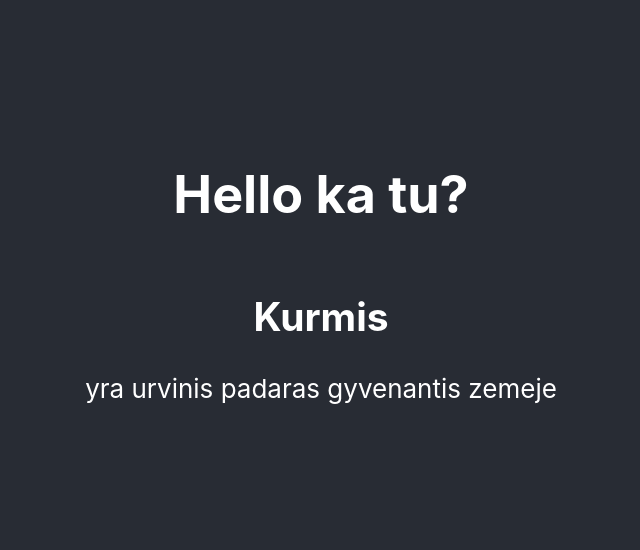
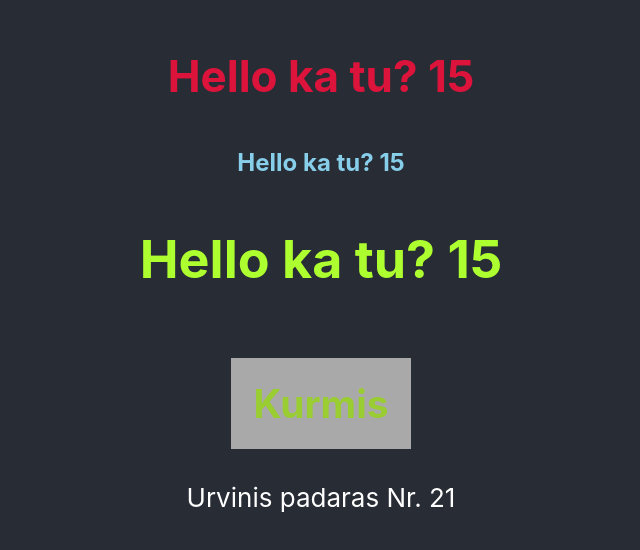
Before and after one commit to LeoGytis/vienaragiai, a React (Create React App) app in the folder r1/: page / in a window 1280 px wide. Shown: the part 134-684 px from the top of the page, without its empty margins (319-959 px from the left). Built offline with nearby package versions, Linux system fonts and the light colour scheme.

Commit message:
Paskaita baigta

```diff
--- a/r1/src/App.js
+++ b/r1/src/App.js
@@ -6,7 +6,9 @@ function App() {
   return (
     <div className="App">
       <header className="App-header">
-        <Hello></Hello>
+      <Hello spalva="crimson" size='22' skaicius={4}></Hello>
+      <Hello spalva="skyblue" size='12' skaicius={4}></Hello>
+      <Hello spalva="greenyellow" skaicius={4}></Hello>
       <Kurmis></Kurmis>
       </header>
     </div>
--- a/r1/src/Components/009/Hello.jsx
+++ b/r1/src/Components/009/Hello.jsx
@@ -1,6 +1,14 @@
-function Hello() {
+function Hello({spalva, size, skaicius}) {
+    // const skaicius = 4;
     return (
-         <h1>Hello ka tu?</h1>
+         <h1 style={
+             {
+                 color: spalva,
+                 fontSize: size * 2 + 'px'
+             }
+         }
+
+         >Hello ka tu? {skaicius + 11}</h1>
     )
 }
 
--- a/r1/src/Components/009/Kurmis.jsx
+++ b/r1/src/Components/009/Kurmis.jsx
@@ -1,8 +1,15 @@
 function Kurmis () {
+    const xxx = 22;
     return (
         <>
-        <h2>Kurmis</h2>
-        <span>yra urvinis padaras gyvenantis zemeje</span>
+        <h2 style={
+            {
+                color: "yellowgreen",
+                backgroundColor: 'darkgrey',
+                padding: xxx + 'px'
+            }
+        }>Kurmis</h2>
+        <span>Urvinis padaras Nr. { 10 + 11 }</span>
         </>
     );
 }
```
